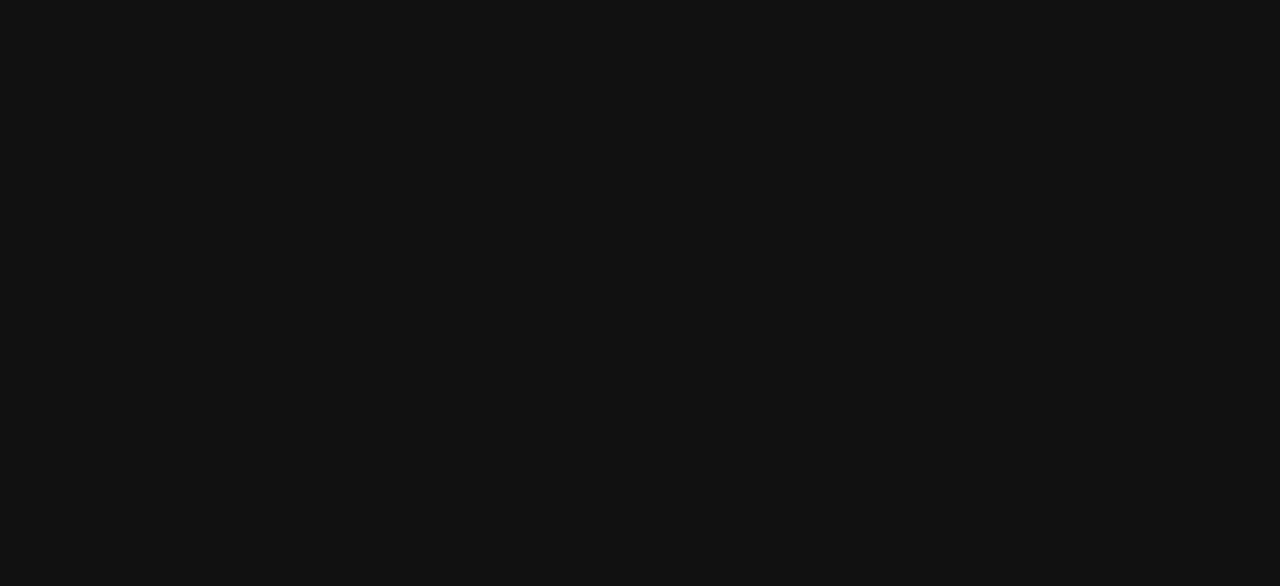
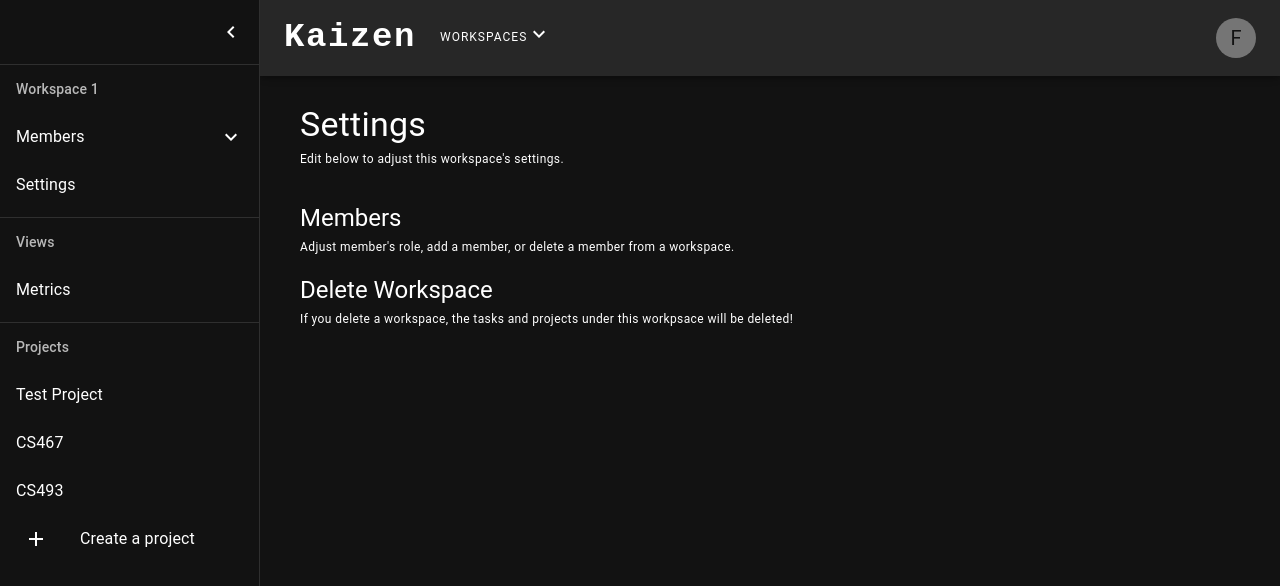
Before and after one commit to marumarumarumarumarumarumaru/Kaizen-Manager-Frontend, a React (Create React App) app: page /workspaces/1/settings in a window 1280 px wide. Before the commit this address had no page. Shown: the top 586 px of the page. Built offline with nearby package versions, Linux system fonts and the light colour scheme.

Commit message:
Reorganize and adjust workspaces dropdown so that /workspaces have /:workspaceId corresponding workspace underneath

```diff
--- a/src/App.js
+++ b/src/App.js
@@ -13,6 +13,7 @@ import Login from './pages/Login';
 import Metrics from "./pages/Workspace/WorkspaceMetrics";
 import Default from "./pages/Workspace/WorkspaceDefault";
 import Workspace from './pages/Workspace/Workspace';
+import Workspaces from './pages/Workspace/Workspaces';
 import WorkspaceSettings from "./pages/Workspace/WorkspaceSettings";
 
 // User Options
@@ -30,10 +31,15 @@ function App(){
     { id: '2', name: 'CS467' },
     { id: '3', name: 'CS493' }
   ];
-  // const workspaces = ['Workspace 1', 'Testing', 'Sleepless Night']
+  const workspaces = [
+    { id: '1', name: 'Workspace 1' },
+    { id: '2', name: 'Testing' },
+    { id: '3', name: 'Sleepless Night' },
+    { id: '4', name: '4th one' }
+  ];
 
   const [drawerOpen, setDrawerOpen] = React.useState(true);
-  // const [currentWorkspace, setCurrentWorkspace] = React.useState(workspaces[0]);
+  const [currentWorkspace, setCurrentWorkspace] = React.useState(workspaces[0].id);
   const drawerWidth = 260;
 
   const getDesignTokens = (mode) => ({
@@ -55,31 +61,33 @@ function App(){
       <CssBaseline />
       <Routes>
         <Route exact path='/' element={<Landing/>}/>
-        <Route path='/login' element={<Login/>}/>
+        <Route path='/login' element={<Login currentWorkspace={currentWorkspace}/>}/>
         <Route path='/create-account' element={<CreateAccount/>}/>
         <Route
-          path='/workspace'
-          element={<Workspace drawerOpen={drawerOpen} setDrawerOpen={setDrawerOpen} drawerWidth={drawerWidth} projects={projects} />}
+          path='/workspaces'
+          element={<Workspaces workspaces={workspaces} />}
         >
-          <Route index element={<Default />} />
-          <Route path="metrics" element={<Metrics/>}/>
-          <Route path="settings" element={<WorkspaceSettings/>}/>
-          <Route path="projects" element={<Projects/>}>
-            <Route path=":projectId" element={<Project projects={projects}/>} />
+          <Route path=":workspaceId" element={<Workspace drawerOpen={drawerOpen} setDrawerOpen={setDrawerOpen} drawerWidth={drawerWidth} projects={projects} workspaces={workspaces} currentWorkspace={currentWorkspace} setCurrentWorkspace={setCurrentWorkspace}/>}>
+            <Route index element={<Default />} />
+            <Route path="metrics" element={<Metrics/>}/>
+            <Route path="settings" element={<WorkspaceSettings/>}/>
+            <Route path="projects" element={<Projects/>}>
+              <Route path=":projectId" element={<Project projects={projects}/>} />
+            </Route>
           </Route>
           {/* <Route path="*" element={<Default />} /> */}
         </Route>
         <Route
           path='/profile'
-          element={<Profile drawerOpen={drawerOpen} setDrawerOpen={setDrawerOpen} drawerWidth={drawerWidth} projects={projects}/>}
+          element={<Profile drawerOpen={drawerOpen} setDrawerOpen={setDrawerOpen} drawerWidth={drawerWidth} projects={projects} workspaces={workspaces} currentWorkspace={currentWorkspace} setCurrentWorkspace={setCurrentWorkspace}/>}
         />
         <Route
           path='/settings'
-          element={<GeneralSettings drawerOpen={drawerOpen} setDrawerOpen={setDrawerOpen} drawerWidth={drawerWidth} projects={projects}/>}
+          element={<GeneralSettings drawerOpen={drawerOpen} setDrawerOpen={setDrawerOpen} drawerWidth={drawerWidth} projects={projects} workspaces={workspaces} currentWorkspace={currentWorkspace} setCurrentWorkspace={setCurrentWorkspace}/>}
         />
         <Route
           path='/help'
-          element={<Help drawerOpen={drawerOpen} setDrawerOpen={setDrawerOpen} drawerWidth={drawerWidth} projects={projects}/>}
+          element={<Help drawerOpen={drawerOpen} setDrawerOpen={setDrawerOpen} drawerWidth={drawerWidth} projects={projects} workspaces={workspaces} currentWorkspace={currentWorkspace} setCurrentWorkspace={setCurrentWorkspace}/>}
         />
       </Routes>
     </ThemeProvider>
--- a/src/components/ResponsiveAppBar.js
+++ b/src/components/ResponsiveAppBar.js
@@ -10,7 +10,7 @@ import WorkspacesNav from './WorkspacesNav';
 import UserMenu from './UserMenu';
 import AlertSnackbar from './AlertSnackbar';
 
-function ResponsiveAppBar({ drawerOpen, setDrawerOpen, drawerWidth }) {
+function ResponsiveAppBar({ drawerOpen, setDrawerOpen, drawerWidth, workspaces, setCurrentWorkspace }) {
   /*
     Renders the AppBar
   */
@@ -86,7 +86,7 @@ function ResponsiveAppBar({ drawerOpen, setDrawerOpen, drawerWidth }) {
           >
             Kaizen
           </Typography>
-          <WorkspacesNav snackbarOpen={snackbarCreateWSOpen} setSnackbarOpen={setSnackbarCreateWSOpen}/>
+          <WorkspacesNav snackbarOpen={snackbarCreateWSOpen} setSnackbarOpen={setSnackbarCreateWSOpen} workspaces={workspaces} setCurrentWorkspace={setCurrentWorkspace}/>
           <UserMenu/>
         </Toolbar>
       </AppBar>
--- a/src/components/ResponsiveDrawer.js
+++ b/src/components/ResponsiveDrawer.js
@@ -22,7 +22,7 @@ import PersonAdd from '@mui/icons-material/PersonAdd';
 import { Link } from 'react-router-dom';
 import CreateProject from './dialogs/CreateProjectDialog';
 
-function ResponsiveDrawer({ drawerOpen, setDrawerOpen, drawerWidth, projects }) {
+function ResponsiveDrawer({ drawerOpen, setDrawerOpen, drawerWidth, projects, workspaces, currentWorkspace }) {
   /*
     Renders the Drawer
   */
@@ -57,6 +57,17 @@ function ResponsiveDrawer({ drawerOpen, setDrawerOpen, drawerWidth, projects })
     setSnackbarCreateProjectOpen(!snackbarCreateProjectOpen);
   };
 
+  const getWorkspaceName = (workspaces, currentWorkspace) => {
+    let workspaceName = '';
+
+    for (let i = 0; i < workspaces.length; i++) {
+      if (workspaces[i].id === currentWorkspace) {
+        workspaceName = workspaces[i].name
+      }
+    }
+    return workspaceName;
+  }
+
   return (
     <>
       <Drawer
@@ -84,7 +95,7 @@ function ResponsiveDrawer({ drawerOpen, setDrawerOpen, drawerWidth, projects })
           aria-labelledby="workspace-subheader"
           subheader={
             <ListSubheader component="div" id="nested-list-subheader">
-              Workspace Name
+              {getWorkspaceName(workspaces, currentWorkspace)}
             </ListSubheader>
           }
         >
@@ -112,7 +123,7 @@ function ResponsiveDrawer({ drawerOpen, setDrawerOpen, drawerWidth, projects })
               </ListItemButton>
             </List>
           </Collapse>
-          <ListItemButton component={Link} to={'/workspace/settings'}>
+          <ListItemButton component={Link} to={'settings'}>
             <ListItemText primary='Settings' />
           </ListItemButton>
         </List>
@@ -127,7 +138,7 @@ function ResponsiveDrawer({ drawerOpen, setDrawerOpen, drawerWidth, projects })
             </ListSubheader>
           }
         >
-          <ListItemButton component={Link} to={'/workspace/metrics'}>
+          <ListItemButton component={Link} to={'metrics'}>
             <ListItemText primary='Metrics' />
           </ListItemButton>
         </List>
@@ -143,7 +154,7 @@ function ResponsiveDrawer({ drawerOpen, setDrawerOpen, drawerWidth, projects })
           }
         >
           {projects.map((project) => (
-            <Link to={'/workspace/projects/' + project.id} style={{ textDecoration: 'none', color: 'white' }}>
+            <Link to={'projects/' + project.id} style={{ textDecoration: 'none', color: 'white' }}>
               <ListItem key={project.id} disablePadding>
                 <ListItemButton>
                   <ListItemText primary={project.name} />
--- a/src/pages/General/GeneralSettings.js
+++ b/src/pages/General/GeneralSettings.js
@@ -6,7 +6,7 @@ import Typography from '@mui/material/Typography';
 import ResponsiveAppBar from '../../components/ResponsiveAppBar';
 import ResponsiveDrawer from '../../components/ResponsiveDrawer';
 
-function GeneralSettings({ drawerOpen, setDrawerOpen, drawerWidth, projects }) {
+function GeneralSettings({ drawerOpen, setDrawerOpen, drawerWidth, projects, workspaces, currentWorkspace, setCurrentWorkspace }) {
   /*
     Page component for rendering the General Settings page
   */
@@ -42,8 +42,8 @@ function GeneralSettings({ drawerOpen, setDrawerOpen, drawerWidth, projects }) {
   return (
     <>
       <Box sx={{ display: 'flex' }}>
-        <ResponsiveAppBar drawerOpen={drawerOpen} setDrawerOpen={setDrawerOpen} drawerWidth={drawerWidth} simplified={false}/>
-        <ResponsiveDrawer drawerOpen={drawerOpen} setDrawerOpen={setDrawerOpen} drawerWidth={drawerWidth} projects={projects}/>
+        <ResponsiveAppBar drawerOpen={drawerOpen} setDrawerOpen={setDrawerOpen} drawerWidth={drawerWidth} workspaces={workspaces} setCurrentWorkspace={setCurrentWorkspace}/>
+        <ResponsiveDrawer drawerOpen={drawerOpen} setDrawerOpen={setDrawerOpen} drawerWidth={drawerWidth} projects={projects} workspaces={workspaces} currentWorkspace={currentWorkspace}/>
         <Main open={drawerOpen}>
           <DrawerHeader />
           <Box sx={{
--- a/src/pages/General/Help.js
+++ b/src/pages/General/Help.js
@@ -6,7 +6,7 @@ import Typography from '@mui/material/Typography';
 import ResponsiveAppBar from '../../components/ResponsiveAppBar';
 import ResponsiveDrawer from '../../components/ResponsiveDrawer';
 
-function Help({ drawerOpen, setDrawerOpen, drawerWidth, projects }) {
+function Help({ drawerOpen, setDrawerOpen, drawerWidth, projects, workspaces, currentWorkspace, setCurrentWorkspace }) {
   /*
     Page component for rendering the Help page
   */
@@ -42,8 +42,8 @@ function Help({ drawerOpen, setDrawerOpen, drawerWidth, projects }) {
   return (
     <>
       <Box sx={{ display: 'flex' }}>
-        <ResponsiveAppBar drawerOpen={drawerOpen} setDrawerOpen={setDrawerOpen} drawerWidth={drawerWidth} simplified={false}/>
-        <ResponsiveDrawer drawerOpen={drawerOpen} setDrawerOpen={setDrawerOpen} drawerWidth={drawerWidth} projects={projects}/>
+        <ResponsiveAppBar drawerOpen={drawerOpen} setDrawerOpen={setDrawerOpen} drawerWidth={drawerWidth} workspaces={workspaces} setCurrentWorkspace={setCurrentWorkspace}/>
+        <ResponsiveDrawer drawerOpen={drawerOpen} setDrawerOpen={setDrawerOpen} drawerWidth={drawerWidth} projects={projects} workspaces={workspaces} currentWorkspace={currentWorkspace}/>
         <Main open={drawerOpen}>
           <DrawerHeader />
           <Box sx={{
--- a/src/pages/General/Profile.js
+++ b/src/pages/General/Profile.js
@@ -6,7 +6,7 @@ import ResponsiveAppBar from '../../components/ResponsiveAppBar';
 import ResponsiveDrawer from '../../components/ResponsiveDrawer';
 import ProfileForm from './ProfileForm';
 
-function Profile({ drawerOpen, setDrawerOpen, drawerWidth, projects }) {
+function Profile({ drawerOpen, setDrawerOpen, drawerWidth, projects, workspaces, currentWorkspace, setCurrentWorkspace }) {
   /*
     Page component for rendering the Profile Settings page
   */
@@ -42,8 +42,8 @@ function Profile({ drawerOpen, setDrawerOpen, drawerWidth, projects }) {
   return (
     <>
       <Box sx={{ display: 'flex' }}>
-        <ResponsiveAppBar drawerOpen={drawerOpen} setDrawerOpen={setDrawerOpen} drawerWidth={drawerWidth} simplified={false}/>
-        <ResponsiveDrawer drawerOpen={drawerOpen} setDrawerOpen={setDrawerOpen} drawerWidth={drawerWidth} projects={projects}/>
+        <ResponsiveAppBar drawerOpen={drawerOpen} setDrawerOpen={setDrawerOpen} drawerWidth={drawerWidth} workspaces={workspaces} setCurrentWorkspace={setCurrentWorkspace}/>
+        <ResponsiveDrawer drawerOpen={drawerOpen} setDrawerOpen={setDrawerOpen} drawerWidth={drawerWidth} projects={projects} workspaces={workspaces} currentWorkspace={currentWorkspace}/>
         <Main open={drawerOpen}>
           <DrawerHeader />
           <ProfileForm />
--- a/src/pages/Login.js
+++ b/src/pages/Login.js
@@ -15,7 +15,7 @@ import TextField from '@mui/material/TextField';
 import { Link } from 'react-router-dom';
 
 
-function Login() {
+function Login({ currentWorkspace }) {
   /*
     Page component for rendering the Login page
   */
@@ -121,7 +121,7 @@ function Login() {
               >Back</Button>
             </Link>
             <Link
-              to='/workspace'
+              to={'/workspaces/' + currentWorkspace}
             >
               <Button variant='contained' sx={{ m: 2, paddingY: 1, paddingX: 2 }}>Login</Button>
             </Link>
--- a/src/pages/Workspace/Workspace.js
+++ b/src/pages/Workspace/Workspace.js
@@ -1,13 +1,12 @@
 import React from 'react';
 import { styled } from '@mui/material/styles';
-import Box from '@mui/material/Box';
 
 import ResponsiveAppBar from '../../components/ResponsiveAppBar';
 import ResponsiveDrawer from '../../components/ResponsiveDrawer';
 
 import { Outlet } from 'react-router-dom';
 
-function Workspace({ drawerOpen, setDrawerOpen, drawerWidth, projects }) {
+function Workspace({ drawerOpen, setDrawerOpen, drawerWidth, projects, workspaces, currentWorkspace, setCurrentWorkspace }) {
   /*
     Page component for rendering the Workspace page
   */
@@ -42,24 +41,25 @@ function Workspace({ drawerOpen, setDrawerOpen, drawerWidth, projects }) {
 
   return (
     <>
-      <Box sx={{ display: 'flex' }}>
       <ResponsiveAppBar
         drawerOpen={drawerOpen}
         setDrawerOpen={setDrawerOpen}
         drawerWidth={drawerWidth}
-          simplified={false}
+        workspaces={workspaces}
+        setCurrentWorkspace={setCurrentWorkspace}
       />
       <ResponsiveDrawer
         drawerOpen={drawerOpen}
         setDrawerOpen={setDrawerOpen}
         drawerWidth={drawerWidth}
         projects={projects}
+        workspaces={workspaces}
+        currentWorkspace={currentWorkspace}
       />
       <Main open={drawerOpen}>
         <DrawerHeader />
         <Outlet />
       </Main>
-      </Box>
     </>
   );
 }
--- /dev/null
+++ b/src/pages/Workspace/Workspaces.js
@@ -0,0 +1,17 @@
+import React from 'react';
+import Box from '@mui/material/Box';
+import { Outlet } from 'react-router-dom';
+
+function Workspaces() {
+  /*
+    Page component for rendering workspaces
+  */
+
+  return (
+    <Box sx={{ display: 'flex' }}>
+      <Outlet/>
+    </Box>
+  );
+}
+
+export default Workspaces;
```
Also changed, not shown: src/components/WorkspacesNav.js (+11 -6 lines). Lines whose indentation alone changed are shown as unchanged.
